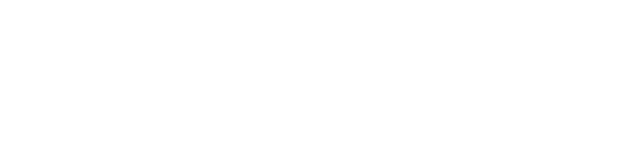
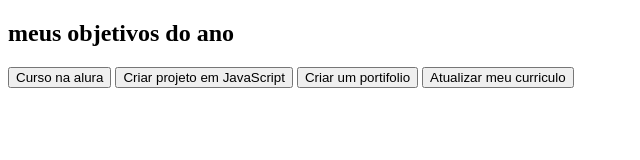
Before and after one commit to mateus8776/metas, a plain HTML site: page index.html in a window 1280 px wide. Shown: the whole page, without its empty margins (0-640 px from the left). Drawn offline with Linux system fonts and the light colour scheme.

Commit message:
div bottoes

```diff
--- a/index.html
+++ b/index.html
@@ -8,6 +8,12 @@
 </head>
 <body>
     <section class="cinteudo-principal"></section>
+    <h2 class="titulo-principal">meus objetivos do ano</h2>
+    <div class="botoes">
+        <button class="botao">Curso na alura</button>
+        <button class="botao">Criar projeto em JavaScript</button>
+        <button class="botao">Criar um portifolio</button>
+        <button class="botao">Atualizar meu curriculo</button>
+    </div>
 
-</body>
 </html>
```
